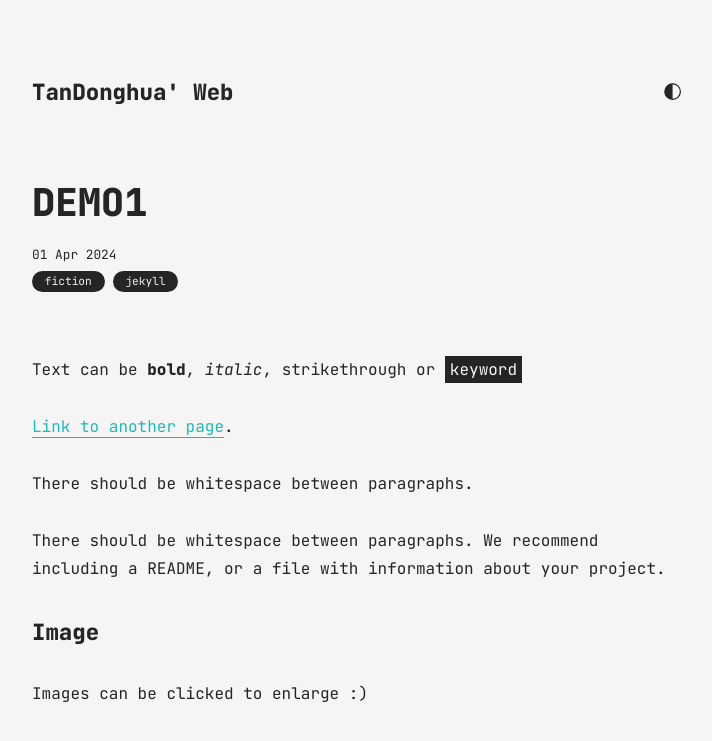
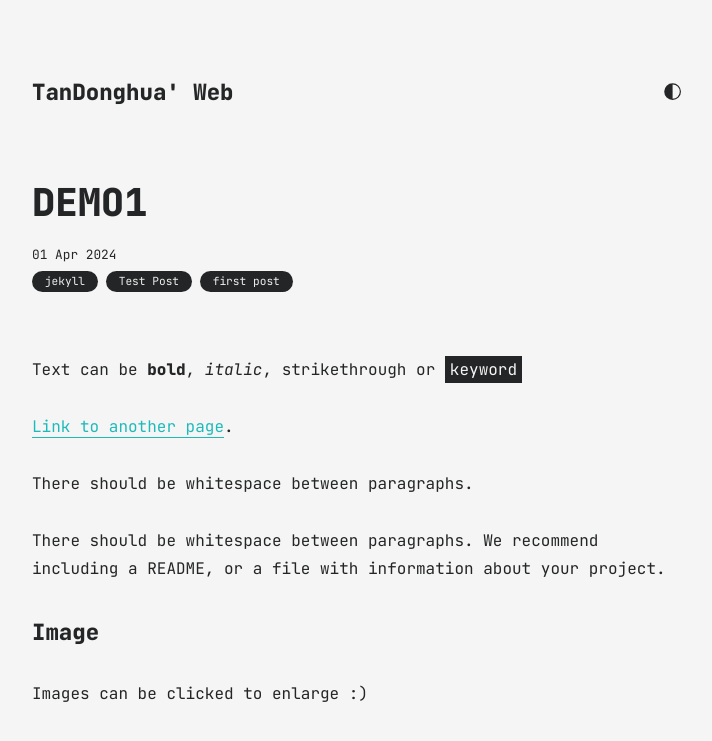
Before and after one commit to Rock230303/Rock230303.github.io, a Jekyll site: the page built from all_collections/_posts/2021-11-04-jekyll-markdown.md, in a window 1280 px wide and 900 px high, cut to the strip 0-749 px from the top of the window. Shown: the top 741 px of the strip, without its empty margins (283-995 px from the left). Built offline with Jekyll 4.4.1, drawn with Linux system fonts in a browser that asks for light colours.

Commit message:
更新 2021-11-04-jekyll-markdown.md

```diff
--- a/all_collections/_posts/2021-11-04-jekyll-markdown.md
+++ b/all_collections/_posts/2021-11-04-jekyll-markdown.md
@@ -2,7 +2,7 @@
 layout: post
 title: DEMO1
 date: 2024-04-01
-categories: [fiction, jekyll]
+categories: ["jekyll", "Test Post", "first post"]
 ---
 
 Text can be **bold**, _italic_, ~~strikethrough~~ or `keyword`
```
